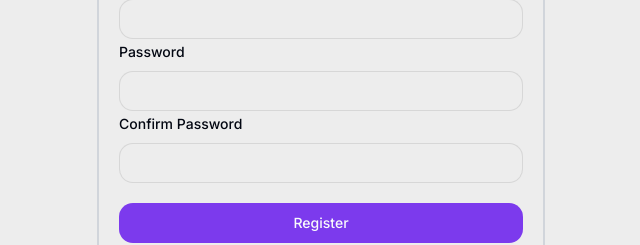
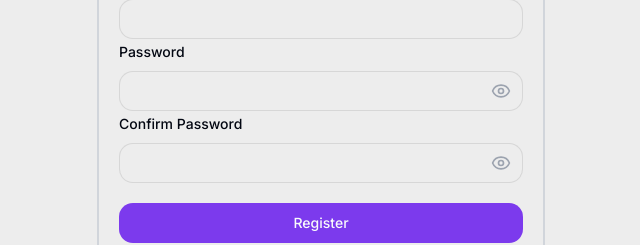
Before and after one commit to HprogrammerArif/ezmart, a Next.js app in the folder NextMart-Client/: page /register in a window 1280 px wide. Shown: the part 333-578 px from the top of the page, without its empty margins (319-959 px from the left). Built offline with nearby package versions, Linux system fonts and the light colour scheme; no server answers.

Commit message:
feat: implement user authentication with login and registration forms including reCAPTCHA verification

```diff
--- a/NextMart-Client/src/components/modules/auth/login/LoginForm.tsx
+++ b/NextMart-Client/src/components/modules/auth/login/LoginForm.tsx
@@ -14,6 +14,7 @@
 import Link from "next/link";
 import Logo from "@/assets/svgs/Logo";
 import { zodResolver } from "@hookform/resolvers/zod";
+import { Eye, EyeOff } from "lucide-react";
 import { loginUser, reCaptchaTokenVerification } from "@/services/AuthService";
 import { toast } from "sonner";
 import { loginSchema } from "./loginValidation";
@@ -29,6 +30,7 @@
   const { setIsLoading } = useUser();
 
   const [reCaptchaStatus, setReCaptchaStatus] = useState(false);
+  const [showPassword, setShowPassword] = useState(false);
 
   const searchParams = useSearchParams();
   const redirect = searchParams.get("redirectPath");
@@ -52,6 +54,7 @@
   const onSubmit: SubmitHandler<FieldValues> = async (data) => {
     try {
       const res = await loginUser(data);
+      console.log({res})
       setIsLoading(true);
       if (res?.success) {
         toast.success(res?.message);
@@ -99,7 +102,24 @@
               <FormItem>
                 <FormLabel>Password</FormLabel>
                 <FormControl>
-                  <Input type="password" {...field} value={field.value || ""} />
+                  <div className="relative">
+                    <Input
+                      type={showPassword ? "text" : "password"}
+                      {...field}
+                      value={field.value || ""}
+                    />
+                    <button
+                      type="button"
+                      onClick={() => setShowPassword(!showPassword)}
+                      className="absolute right-3 top-1/2 -translate-y-1/2 text-gray-400 hover:text-gray-700 transition-colors"
+                    >
+                      {showPassword ? (
+                        <EyeOff className="h-5 w-5" />
+                      ) : (
+                        <Eye className="h-5 w-5" />
+                      )}
+                    </button>
+                  </div>
                 </FormControl>
                 <FormMessage />
               </FormItem>
--- a/NextMart-Client/src/components/modules/auth/register/RegisterForm.tsx
+++ b/NextMart-Client/src/components/modules/auth/register/RegisterForm.tsx
@@ -14,6 +14,8 @@
 import Link from "next/link";
 import Logo from "@/assets/svgs/Logo";
 import { zodResolver } from "@hookform/resolvers/zod";
+import { Eye, EyeOff } from "lucide-react";
+import { useState } from "react";
 import { registrationSchema } from "./registerValidation";
 import { registerUser } from "@/services/AuthService";
 import { toast } from "sonner";
@@ -34,6 +36,8 @@
   const router = useRouter();
 
   const { setIsLoading } = useUser();
+  const [showPassword, setShowPassword] = useState(false);
+  const [showPasswordConfirm, setShowPasswordConfirm] = useState(false);
 
   const onSubmit: SubmitHandler<FieldValues> = async (data) => {
     try {
@@ -97,7 +101,25 @@
               <FormItem>
                 <FormLabel>Password</FormLabel>
                 <FormControl>
-                  <Input type="password" {...field} value={field.value || ""} />
+                  <div className="relative">
+                    <Input
+                      type={showPassword ? "text" : "password"}
+                      {...field}
+                      value={field.value || ""}
+                    />
+                    <button
+                      type="button"
+                      tabIndex={-1}
+                      onClick={() => setShowPassword(!showPassword)}
+                      className="absolute right-3 top-1/2 -translate-y-1/2 text-gray-400 hover:text-gray-700 transition-colors"
+                    >
+                      {showPassword ? (
+                        <EyeOff className="h-5 w-5" />
+                      ) : (
+                        <Eye className="h-5 w-5" />
+                      )}
+                    </button>
+                  </div>
                 </FormControl>
                 <FormMessage />
               </FormItem>
@@ -110,7 +132,25 @@
               <FormItem>
                 <FormLabel>Confirm Password</FormLabel>
                 <FormControl>
-                  <Input type="password" {...field} value={field.value || ""} />
+                  <div className="relative">
+                    <Input
+                      type={showPasswordConfirm ? "text" : "password"}
+                      {...field}
+                      value={field.value || ""}
+                    />
+                    <button
+                      type="button"
+                      tabIndex={-1}
+                      onClick={() => setShowPasswordConfirm(!showPasswordConfirm)}
+                      className="absolute right-3 top-1/2 -translate-y-1/2 text-gray-400 hover:text-gray-700 transition-colors"
+                    >
+                      {showPasswordConfirm ? (
+                        <EyeOff className="h-5 w-5" />
+                      ) : (
+                        <Eye className="h-5 w-5" />
+                      )}
+                    </button>
+                  </div>
                 </FormControl>
 
                 {passwordConfirm && password !== passwordConfirm ? (
```
Also changed, not shown: 2 other files (tests, documents, lock files or other folders).
